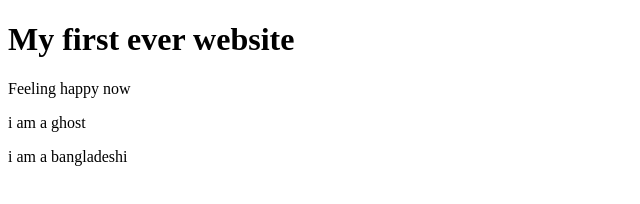
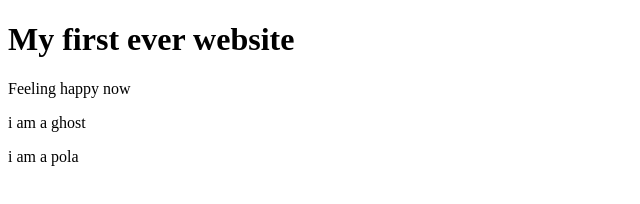
Before and after one commit to asifolindo/my-first-website, a plain HTML site: page index.html in a window 1280 px wide. Shown: the full height of the page, 0-640 px from the left. Drawn offline with Linux system fonts and the light colour scheme.

Commit message:
text added

```diff
--- a/index.html
+++ b/index.html
@@ -9,6 +9,7 @@
         <h1>My first ever website</h1>
         <p>Feeling happy now</p>
         <p>i am a ghost</p>
-        <p>i am a bangladeshi</p>
+        <p>i am a pola</p>
+
     </body>
     </html>
```
